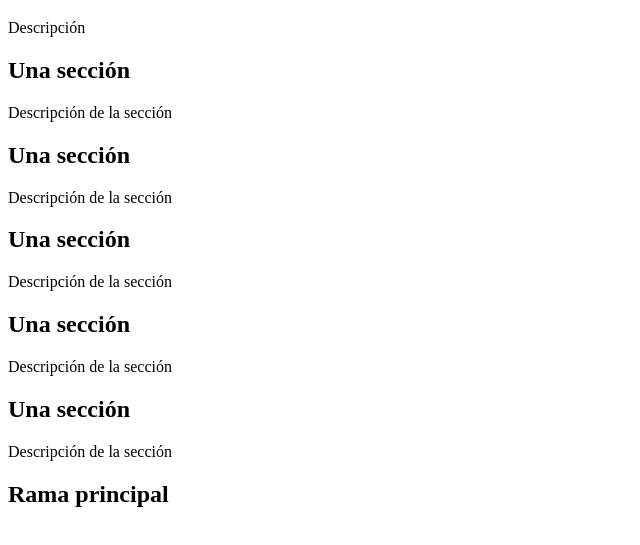
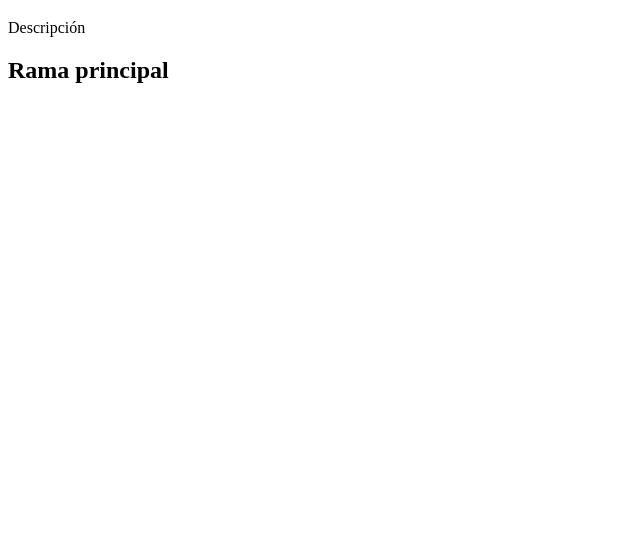
Before and after one commit to cosmincostea21/PruebaColaboracion2, a plain HTML site: page index.html in a window 1280 px wide. Shown: the part 61-606 px from the top of the page, without its empty margins (0-640 px from the left). Drawn offline with Linux system fonts and the light colour scheme.

Commit message:
BorrarSecciones

```diff
--- a/index.html
+++ b/index.html
@@ -13,31 +13,6 @@
             <p>Descripción</p>
         </div>
     </header>
-
-    <section>
-        <h2>Una sección</h2>
-        <p>Descripción de la sección</p>
-    </section>
-
-    <section>
-        <h2>Una sección</h2>
-        <p>Descripción de la sección</p>
-    </section>
-
-    <section>
-        <h2>Una sección</h2>
-        <p>Descripción de la sección</p>
-    </section>
-
-    <section>
-        <h2>Una sección</h2>
-        <p>Descripción de la sección</p>
-    </section>
-
-    <section>
-        <h2>Una sección</h2>
-        <p>Descripción de la sección</p>
-
     <section>
         <h2>Rama principal</h2>
     </section>
```
